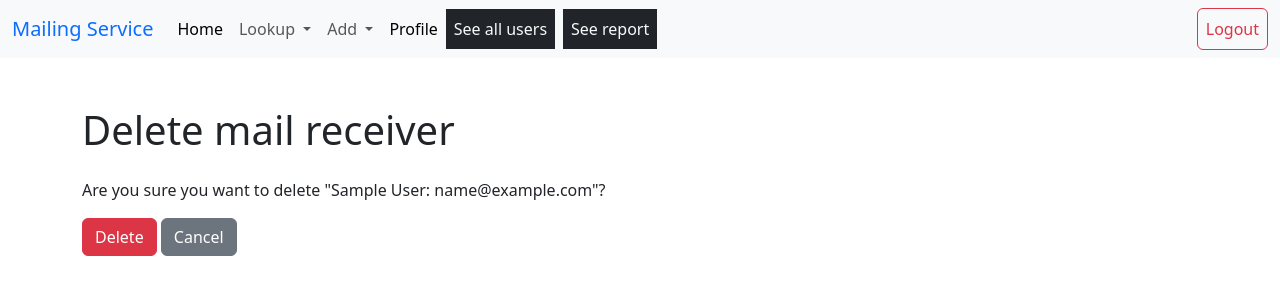
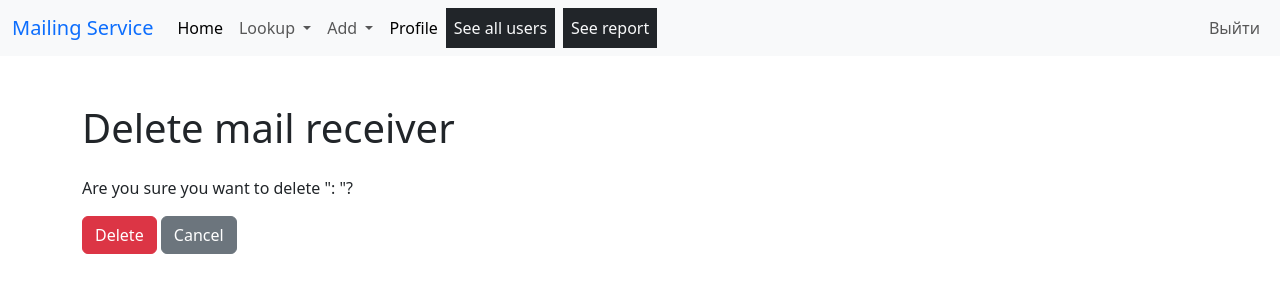
Before and after one commit to PavelPugachenko/Mailing_Service, a Django app: page /mail-receiver-delete/1/ in a window 1280 px wide. Shown: the top 300 px of the page. Run offline with Django 5.2, Linux system fonts and the light colour scheme; a user stored in the database is signed in; tables that the repository leaves empty hold one stand-in row (values such as "Sample post"); some libraries are stand-ins or nearby versions.

Commit message:
bug fixes commit

```diff
--- a/mailing/templates/mailing/includes/header.html
+++ b/mailing/templates/mailing/includes/header.html
@@ -52,14 +52,23 @@
                 </li>
                 {% endif %}
             </ul>
-            {% if user.is_authenticated %}
-
-            <form method="post" action="{% url 'users:logout' %}" style="display: inline;">
-                {% csrf_token %}
-                <button type="submit" class="p-2 btn btn-outline-danger">Logout</button>
-            </form>
-            {% endif %}
-
+            <ul class="navbar-nav">
+                {% if user.is_authenticated %}
+                <li class="nav-item">
+                    <form method="post" action="{% url 'users:logout' %}" style="display:inline">
+                        {% csrf_token %}
+                        <button type="submit" class="btn btn-link nav-link ">Выйти</button>
+                    </form>
+                </li>
+                {% else %}
+                <li class="nav-item">
+                    <a class="nav-link" href="{% url 'users:login' %}">Войти</a>
+                </li>
+                <li class="nav-item">
+                    <a class="nav-link" href="{% url 'users:register' %}">Регистрация</a>
+                </li>
+                {% endif %}
+            </ul>
         </div>
     </div>
 </nav>
--- a/mailing/views.py
+++ b/mailing/views.py
@@ -60,18 +60,24 @@ class MailReceiverListView(LoginRequiredMixin, ListView):
         return MailReceiverService.get_owner_mail_receivers(self.request.user.id)
 
 
+
 @method_decorator(cache_page(CACHE_TIMEOUT), name="dispatch")
 class MailReceiverDetailView(LoginRequiredMixin, DetailView):
     model = MailReceiver
     template_name = "mailing/mail_receiver/mail_receiver_detail.html"
     context_object_name = "mail_receiver"
 
+    def get_object(self):
+        receiver = get_object_or_404(MailReceiver, pk=self.kwargs['pk'])
+        if not self.request.user.has_perm("mailing.view_mailreceiver") and receiver.owner != self.request.user:
+            raise Http404("У вас нет доступа к этому получателю")
+        return receiver
+
 
 class MailReceiverCreateView(LoginRequiredMixin, CreateView):
     model = MailReceiver
     form_class = MailReceiverForm
     template_name = "mailing/mail_receiver/mail_receiver_form.html"
-    context_object_name = "mail_receiver"
     success_url = reverse_lazy("mailing:mail-receivers-list")
 
     def form_valid(self, form):
@@ -83,8 +89,10 @@ class MailReceiverCreateView(LoginRequiredMixin, CreateView):
 class MailReceiverUpdateView(LoginRequiredMixin, UpdateView):
     model = MailReceiver
     form_class = MailReceiverForm
-    context_object_name = "mail_receiver"
     template_name = "mailing/mail_receiver/mail_receiver_form.html"
+
+    def get_object(self):
+        return get_object_or_404(MailReceiver, pk=self.kwargs['pk'], owner=self.request.user)
 
     def get_success_url(self):
         messages.success(
@@ -94,11 +102,19 @@ class MailReceiverUpdateView(LoginRequiredMixin, UpdateView):
         return reverse_lazy("mailing:mail-receivers-list")
 
 
+
 class MailReceiverDeleteView(LoginRequiredMixin, DeleteView):
     model = MailReceiver
-    context_object_name = "mail_receiver"
     template_name = "mailing/mail_receiver/mail_receiver_delete.html"
-    success_url = reverse_lazy("mailing:home")
+    success_url = reverse_lazy("mailing:mail-receivers-list")
+
+    def get_object(self):
+        return get_object_or_404(MailReceiver, pk=self.kwargs['pk'], owner=self.request.user)
+
+    def delete(self, request, *args, **kwargs):
+        mail_logger.info(f"User {self.request.user} deleted mail receiver {self.get_object().pk}")
+        messages.success(self.request, "Mail receiver deleted successfully")
+        return super().delete(request, *args, **kwargs)
 
 
 class MessageListView(LoginRequiredMixin, ListView):
@@ -159,9 +175,14 @@ class MailingUnitListView(LoginRequiredMixin, ListView):
     def get_queryset(self):
         if self.request.user.has_perm("mailing.view_mailingunit"):
             mail_logger.info(f"Manager {self.request.user} is viewing all mailing units")
-            return MailingUnitService.get_all_mailing_units()
+            return MailingUnit.objects.all()
         mail_logger.info(f"User {self.request.user} is viewing their mailing units")
-        return MailingUnitService.get_owner_mailing_units(self.request.user.id)
+        return MailingUnit.objects.filter(owner=self.request.user)
+
+    def get_context_data(self, **kwargs):
+        context = super().get_context_data(**kwargs)
+        context['can_view_all'] = self.request.user.has_perm("mailing.view_mailingunit")
+        return context
 
 
 @method_decorator(cache_page(CACHE_TIMEOUT), name="dispatch")
@@ -169,6 +190,22 @@ class MailingUnitDetailView(LoginRequiredMixin, DetailView):
     model = MailingUnit
     template_name = "mailing/mailing_unit/mailing_unit_detail.html"
     context_object_name = "mailing_unit"
+
+    def get_object(self):
+        # Получаем объект рассылки
+        mailing_unit = get_object_or_404(MailingUnit, pk=self.kwargs['pk'])
+
+        # Проверяем права доступа
+        if not self.request.user.has_perm("mailing.view_mailingunit") and \
+                mailing_unit.owner != self.request.user:
+            raise Http404("У вас нет доступа к этой рассылке")
+
+        return mailing_unit
+
+    def get_context_data(self, **kwargs):
+        context = super().get_context_data(**kwargs)
+        context['can_view_all'] = self.request.user.has_perm("mailing.view_mailingunit")
+        return context
 
 
 class MailingUnitCreateView(LoginRequiredMixin, CreateView):
@@ -188,11 +225,18 @@ class MailingUnitUpdateView(LoginRequiredMixin, UpdateView):
     form_class = MailingUnitForm
     template_name = "mailing/mailing_unit/mailing_unit_form.html"
 
+    def get_object(self):
+        return get_object_or_404(MailingUnit, pk=self.kwargs['pk'], owner=self.request.user)
+
     def get_success_url(self):
         messages.success(
             self.request, f"Mailing updated successfully. Changes will be displayed after {CACHE_TIMEOUT} seconds"
         )
         return reverse_lazy("mailing:mailing-units-list")
+
+    def form_valid(self, form):
+        mail_logger.info(f"User {self.request.user} updated mailing unit {self.object.pk}")
+        return super().form_valid(form)
 
 
 class MailingUnitDeleteView(LoginRequiredMixin, DeleteView):
@@ -200,6 +244,14 @@ class MailingUnitDeleteView(LoginRequiredMixin, DeleteView):
     context_object_name = "mailing_unit"
     template_name = "mailing/mailing_unit/mailing_unit_delete.html"
     success_url = reverse_lazy("mailing:mailing-units-list")
+
+    def get_object(self):
+        return get_object_or_404(MailingUnit, pk=self.kwargs['pk'], owner=self.request.user)
+
+    def delete(self, request, *args, **kwargs):
+        mail_logger.info(f"User {self.request.user} deleted mailing unit {self.get_object().pk}")
+        messages.success(self.request, "Mailing unit deleted successfully")
+        return super().delete(request, *args, **kwargs)
 
 
 class MailingUnitSendMailView(LoginRequiredMixin, View):
```
